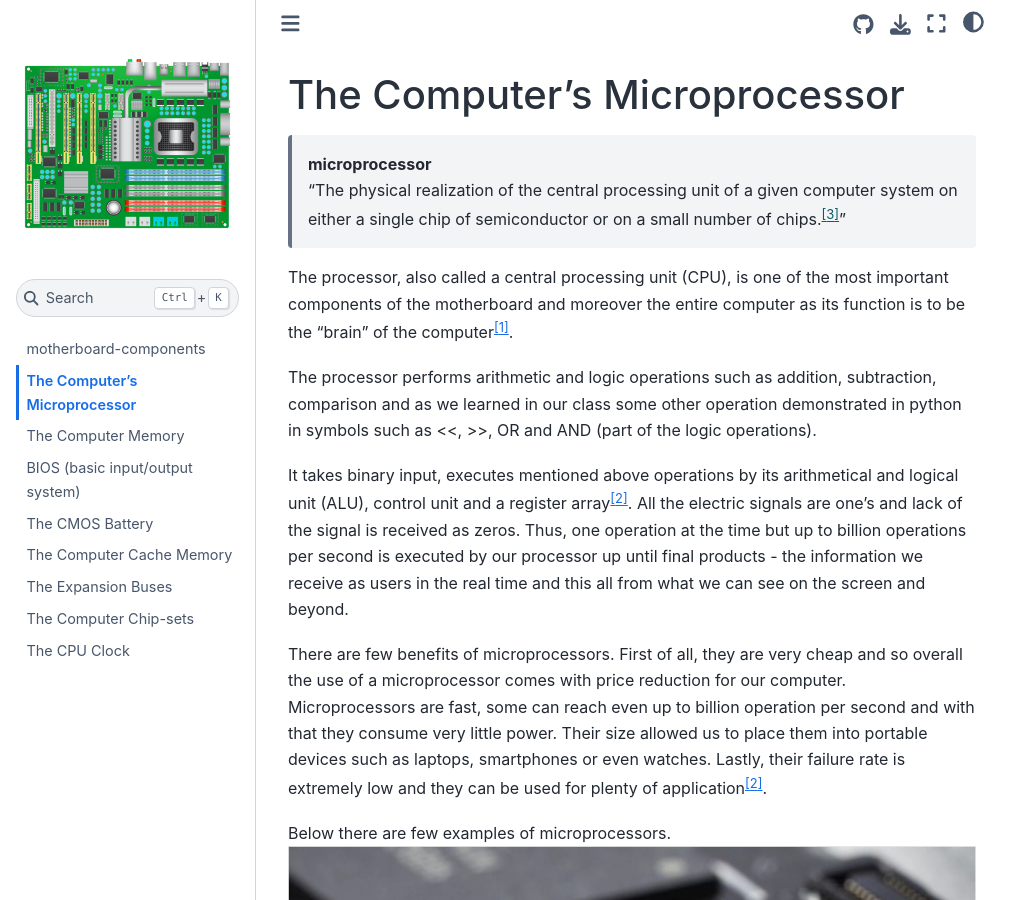
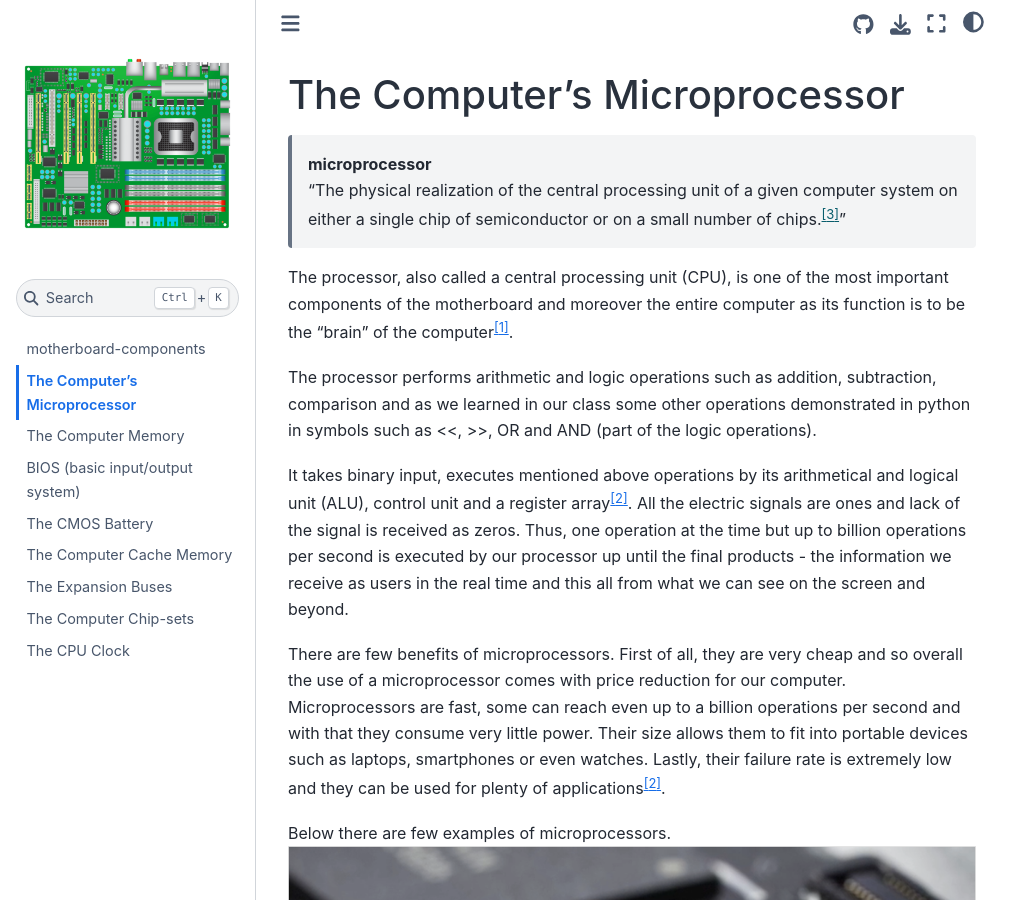
Before and after one commit to marcinpawlukiewicz/motherboard-components, a Jupyter Book: the page built from microprocessor.md, in a window 1280 px wide and 900 px high. Shown: the whole window, without its empty margins (0-1031 px from the left). Built offline with Jupyter Book 1.0.4 settings and Sphinx 7.4.7 and the Sphinx Book theme 1.1.4, drawn with Linux system fonts in a browser that asks for light colours.

Commit message:
Update microprocessor.md

```diff
--- a/microprocessor.md
+++ b/microprocessor.md
@@ -6,11 +6,11 @@
 
 The processor, also called a central processing unit (CPU), is one of the most important components of the motherboard and moreover the entire computer as its function is to be the “brain” of the computer[^1].
 
-The processor performs arithmetic and logic operations such as addition, subtraction, comparison and as we learned in our class some other operation demonstrated in python in symbols such as <<, >>, OR and AND (part of the logic operations).
+The processor performs arithmetic and logic operations such as addition, subtraction, comparison and as we learned in our class some other operations demonstrated in python in symbols such as <<, >>, OR and AND (part of the logic operations).
 
-It takes binary input, executes mentioned above operations by its arithmetical and logical unit (ALU), control unit and a register array[^2]. All the electric signals are one’s and lack of the signal is received as zeros. Thus, one operation at the time but up to billion operations per second is executed by our processor up until final products - the information we receive as users in the real time and this all from what we can see on the screen and beyond.
+It takes binary input, executes mentioned above operations by its arithmetical and logical unit (ALU), control unit and a register array[^2]. All the electric signals are ones and lack of the signal is received as zeros. Thus, one operation at the time but up to billion operations per second is executed by our processor up until the final products - the information we receive as users in the real time and this all from what we can see on the screen and beyond.
 
-There are few benefits of microprocessors. First of all, they are very cheap and so overall the use of a microprocessor comes with price reduction for our computer. Microprocessors are fast, some can reach even up to billion operation per second and with that they consume very little power. Their size allowed us to place them into portable devices such as laptops, smartphones or even watches. Lastly, their failure rate is extremely low and they can be used for plenty of application[^2].
+There are few benefits of microprocessors. First of all, they are very cheap and so overall the use of a microprocessor comes with price reduction for our computer. Microprocessors are fast, some can reach even up to a billion operations per second and with that they consume very little power. Their size allows them to fit into portable devices such as laptops, smartphones or even watches. Lastly, their failure rate is extremely low and they can be used for plenty of applications[^2].
 
 Below there are few examples of microprocessors.
 ![This is an image](images/apple.png)[^4]
```
